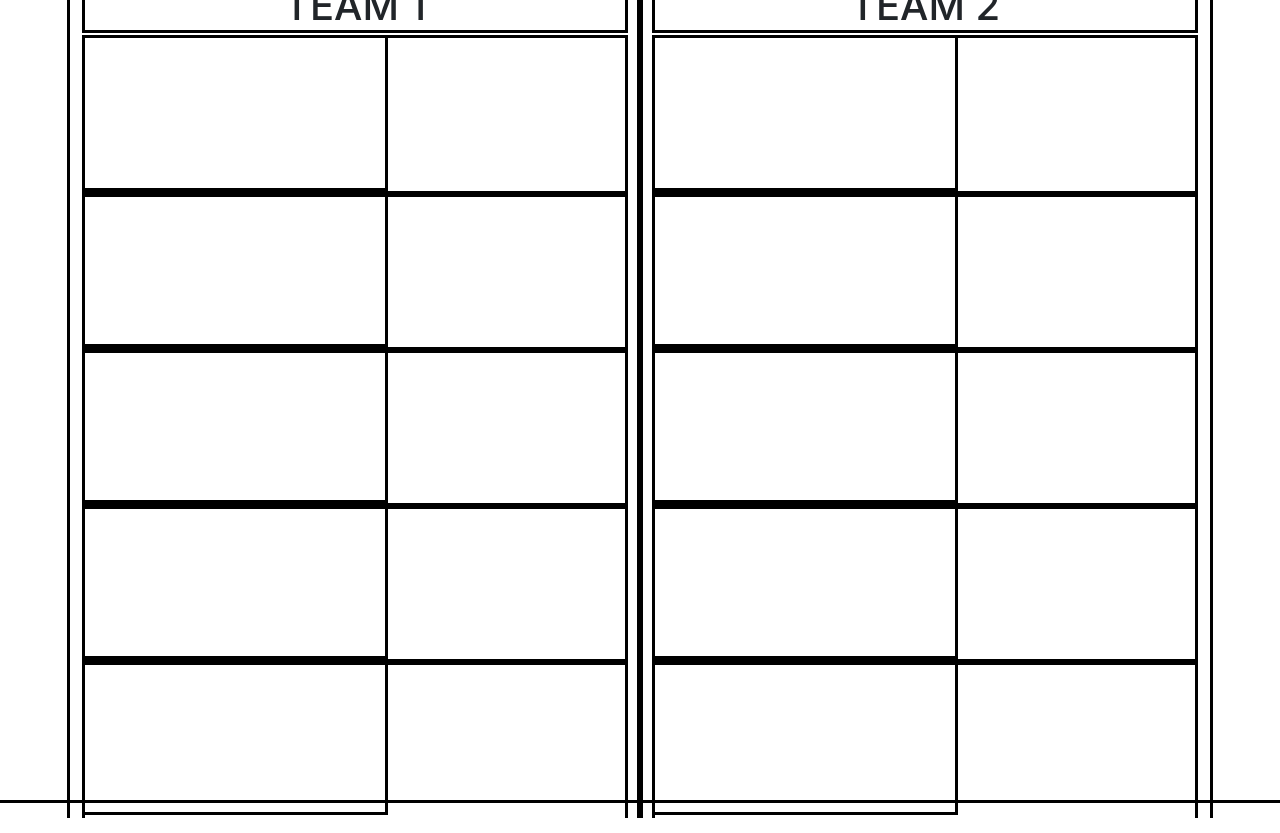
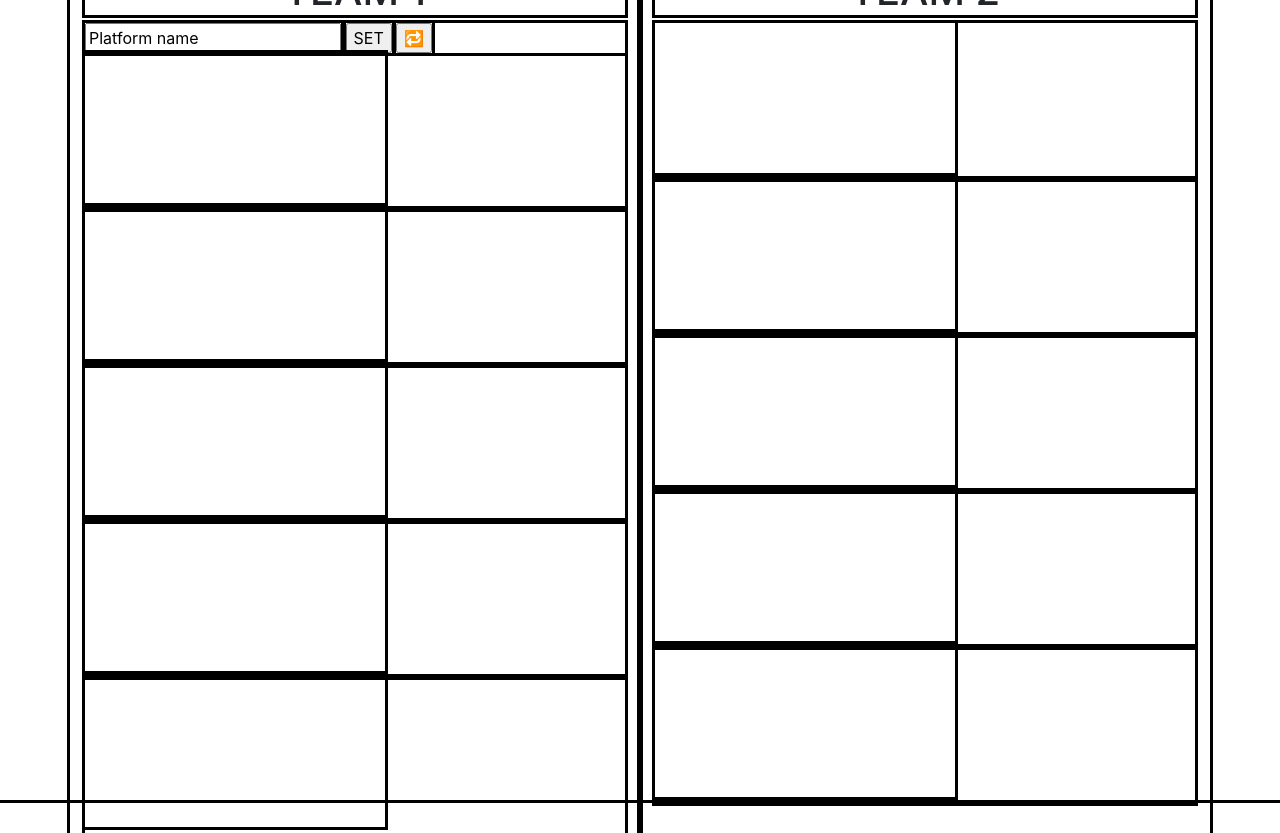
Before and after one commit to JakeR27/myWebsite, a Node project: template views/mmrtracker.ejs in a window 1280 px wide. Run offline with Node 20 templates, Linux system fonts and the light colour scheme; the template is opened without the code that fills it, so the values that code supplies are empty; a map, chart or similar area stays blank.

Commit message:
added elements

```diff
--- a/views/mmrtracker.ejs
+++ b/views/mmrtracker.ejs
@@ -34,6 +34,11 @@
                     <h1>TEAM 1</h1>
                 </div>
                 <div>
+                    <form>
+                        <input type="text" value="Platform name">
+                        <input type="submit" value="SET">
+                        <input type="reset" value="🔁">
+                    </form>
                     <canvas id="team1player1"></canvas>
                 </div>
                 <div>
```
